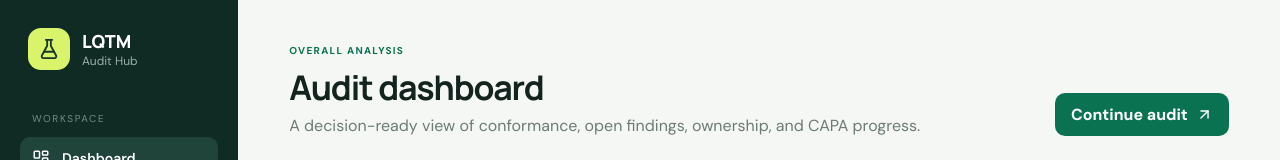
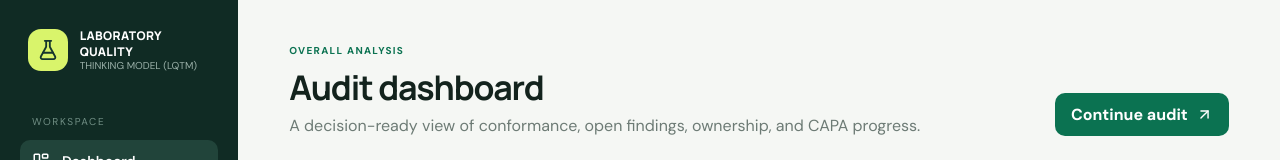
Before and after one commit to shasabbir/audit_hub_demo, a Next.js app: page / in a window 1280 px wide. Shown: the top 160 px of the page. Built offline with nearby package versions, Linux system fonts and the light colour scheme.

Commit message:
Update Laboratory Quality Thinking Model branding

```diff
--- a/app/components.js
+++ b/app/components.js
@@ -24,8 +24,8 @@ export function Shell({ children, eyebrow, title, subtitle, actions }) {
             <FlaskConical size={22} />
           </span>
           <span>
-            <strong>LQTM</strong>
-            <small>Audit Hub</small>
+            <strong>LABORATORY QUALITY</strong>
+            <small>THINKING MODEL (LQTM)</small>
           </span>
         </Link>
         <nav>
--- a/app/globals.css
+++ b/app/globals.css
@@ -66,11 +66,13 @@ input {
   display: block;
 }
 .brand strong {
-  font: 800 18px Manrope;
+  font: 800 12px/1.3 Manrope;
+  letter-spacing: 0.03em;
 }
 .brand small {
   color: #9ab0a8;
-  font-size: 12px;
+  font-size: 10px;
+  line-height: 1.35;
 }
 .nav-label {
   font-size: 10px;
--- a/app/layout.js
+++ b/app/layout.js
@@ -1,7 +1,7 @@
 import "./globals.css";
 
 export const metadata = {
-  title: "LQTM Audit Hub",
+  title: "LABORATORY QUALITY THINKING MODEL (LQTM)",
   description: "Laboratory quality audit, analysis and CAPA workspace",
 };
 
--- a/server.mjs
+++ b/server.mjs
@@ -24,5 +24,7 @@ const server = http.createServer(async (request, response) => {
 });
 
 server.listen(port, "127.0.0.1", () => {
-  console.log(`LQTM Audit Hub: http://127.0.0.1:${port}`);
+  console.log(
+    `LABORATORY QUALITY THINKING MODEL (LQTM): http://127.0.0.1:${port}`,
+  );
 });
```
Also changed, not shown: 45 other files (tests, documents, lock files or other folders).
